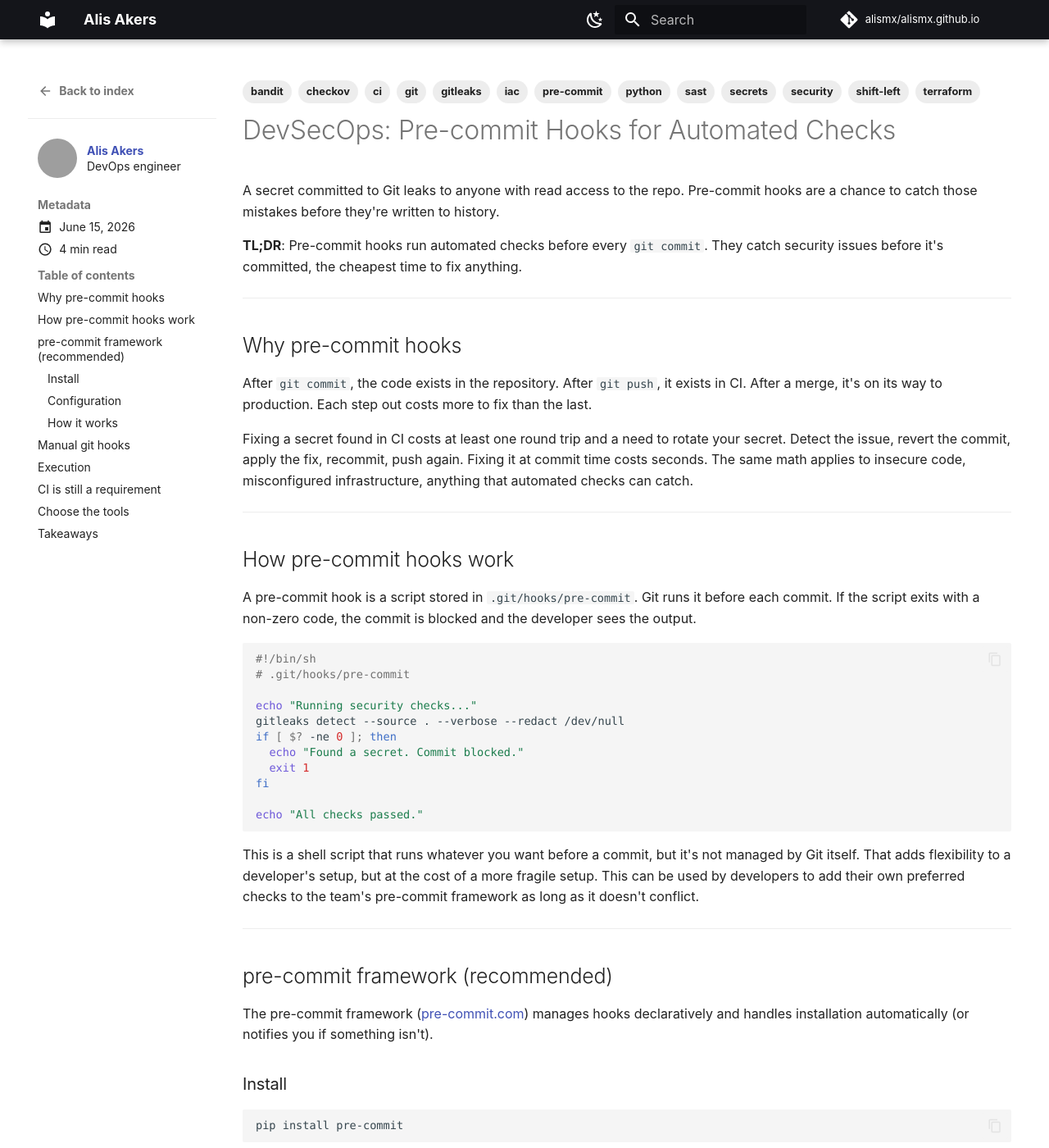
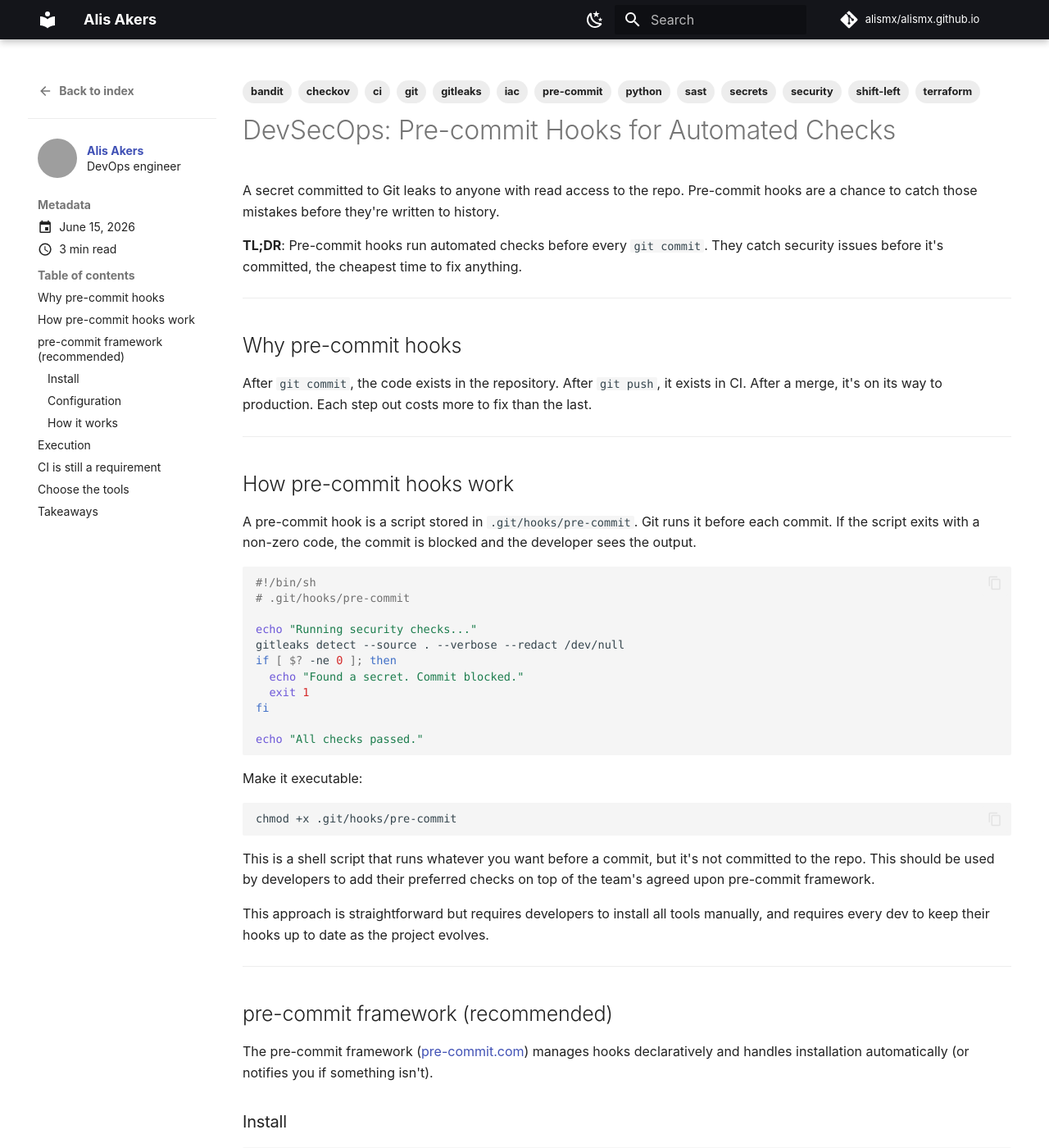
Before and after one commit to alismx/alismx.github.io, an MkDocs documentation site: the page built from docs/blog/posts/2026/06/dev-automated-pre-commit.md, in a window 1280 px wide and 1400 px high. Shown: the whole window at 82% size. Built offline with MkDocs 1.6.1 and Material for MkDocs 9.7.7, drawn with Linux system fonts in a browser that asks for light colours; plug-ins that fetch from the network failed and are left out; comment, search, counter and statistics services are not loaded; some of the changed text lies outside the part shown; grey boxes are pictures that could not be loaded.

Commit message:
minor post refactor

````diff
--- a/docs/blog/posts/2026/06/dev-automated-pre-commit.md
+++ b/docs/blog/posts/2026/06/dev-automated-pre-commit.md
@@ -33,8 +33,6 @@
 
 After `git commit`, the code exists in the repository. After `git push`, it exists in CI. After a merge, it's on its way to production. Each step out costs more to fix than the last.
 
-Fixing a secret found in CI costs at least one round trip and a need to rotate your secret. Detect the issue, revert the commit, apply the fix, recommit, push again. Fixing it at commit time costs seconds. The same math applies to insecure code, misconfigured infrastructure, anything that automated checks can catch.
-
 ---
 
 ## How pre-commit hooks work
@@ -55,7 +53,15 @@
 echo "All checks passed."
 ```
 
-This is a shell script that runs whatever you want before a commit, but it's not managed by Git itself. That adds flexibility to a developer's setup, but at the cost of a more fragile setup. This can be used by developers to add their own preferred checks to the team's pre-commit framework as long as it doesn't conflict.
+Make it executable:
+
+```bash
+chmod +x .git/hooks/pre-commit
+```
+
+This is a shell script that runs whatever you want before a commit, but it's not committed to the repo. This should be used by developers to add their preferred checks on top of the team's agreed upon pre-commit framework.
+
+This approach is straightforward but requires developers to install all tools manually, and requires every dev to keep their hooks up to date as the project evolves.
 
 ---
 
@@ -115,41 +121,6 @@
 
 ---
 
-## Manual git hooks
-
-If you don't want the pre-commit framework, you can chain tools together in a shell script. This is what the individual tool documentation shows for each tool in isolation.
-
-```bash
-#!/bin/sh
-# .git/hooks/pre-commit
-
-echo "Running gitleaks..."
-gitleaks detect --source . --verbose --redact /dev/null
-if [ $? -ne 0 ]; then
-  echo "gitleaks found secrets. Commit blocked."
-  exit 1
-fi
-
-echo "Running checkov..."
-checkov -d .
-if [ $? -ne 0 ]; then
-  echo "checkov found misconfigurations. Commit blocked."
-  exit 1
-fi
-
-echo "All checks passed."
-```
-
-Make it executable:
-
-```bash
-chmod +x .git/hooks/pre-commit
-```
-
-The manual approach is straightforward but requires developers to install all tools manually, and requires every dev to keep their hooks up to date as the project evolves.
-
----
-
 ## Execution
 
 Gitleaks on staged files (not full history) runs fast. Bandit on staged Python files runs fast. Checkov on all IaC files in the repo takes longer because it scans the entire directory.
````
